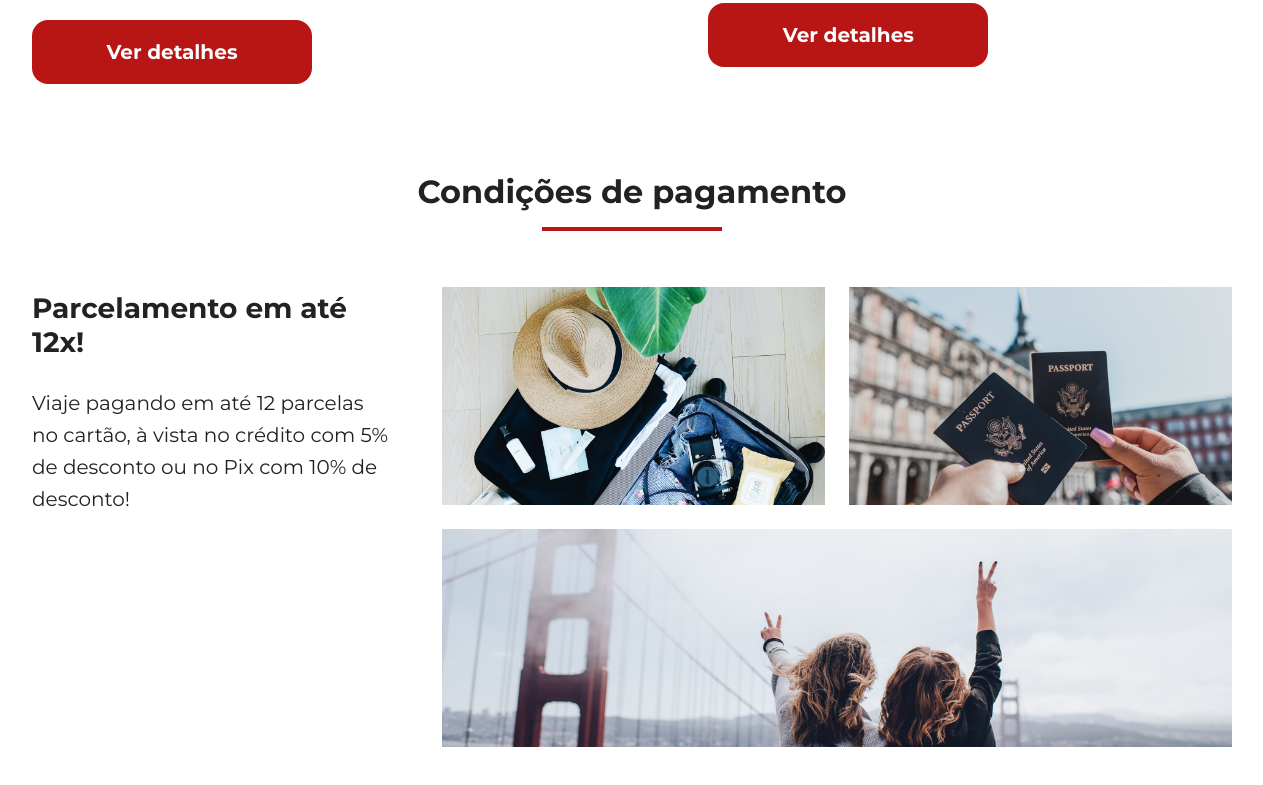
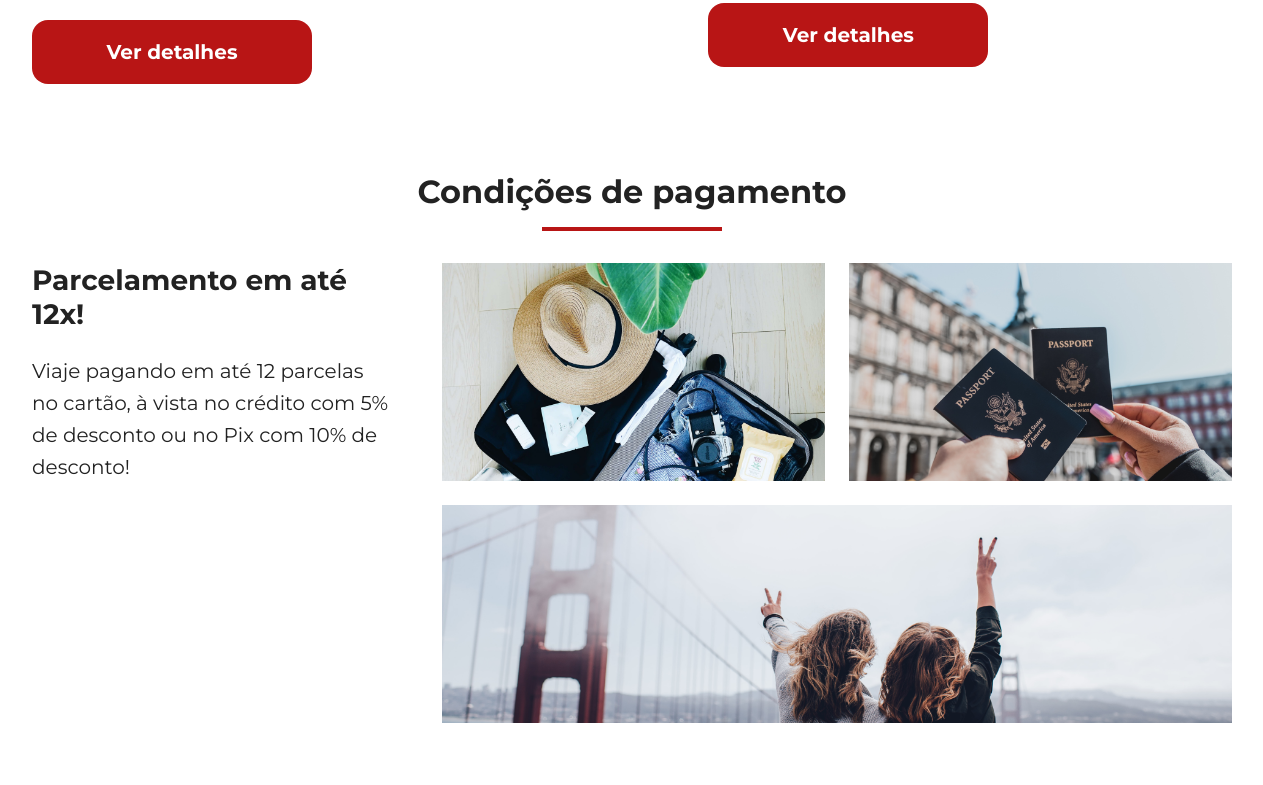
Before and after one commit to mateuss12/jornada-viagens, a plain HTML site: page index.html in a window 1536 px wide. Shown: the part 3071-3856 px from the top of the page, without its empty margins (136-1399 px from the left). Drawn offline with Linux system fonts and the light colour scheme.

Commit message:
corrige bugs na galeria de pagamentos

```diff
--- a/CSS/global.css
+++ b/CSS/global.css
@@ -73,6 +73,7 @@ section.hero {
 .content-title{
   font-size: 28px;
   font-weight: var(--title-weight);
+  margin: 0 0 24px;
 }
 
 .content-text{
--- a/CSS/payments.css
+++ b/CSS/payments.css
@@ -6,9 +6,7 @@
     margin-top: 24px;
     width: 100%;
 }
-.payments .content-container{
-    display:flex
-}
+
 .payments .content-container .image-gallery .image.first {
     background: url(../img/gallery1-mobile.png) no-repeat;
     background-size: cover;
@@ -45,7 +43,11 @@
 }
 }
 
-@media screen and (min-width:1440px)  {
+@media screen and (min-width: 1440px)  {
+    .payments .content-container{
+    display:flex;
+    justify-content: space-between
+}
     .payments .content-container{
         justify-content: space-between;
     }
@@ -54,5 +56,6 @@
 }
     .payments .content-container .image-gallery {
     width: 790px;
+    margin: 0;
 }
 }
```
